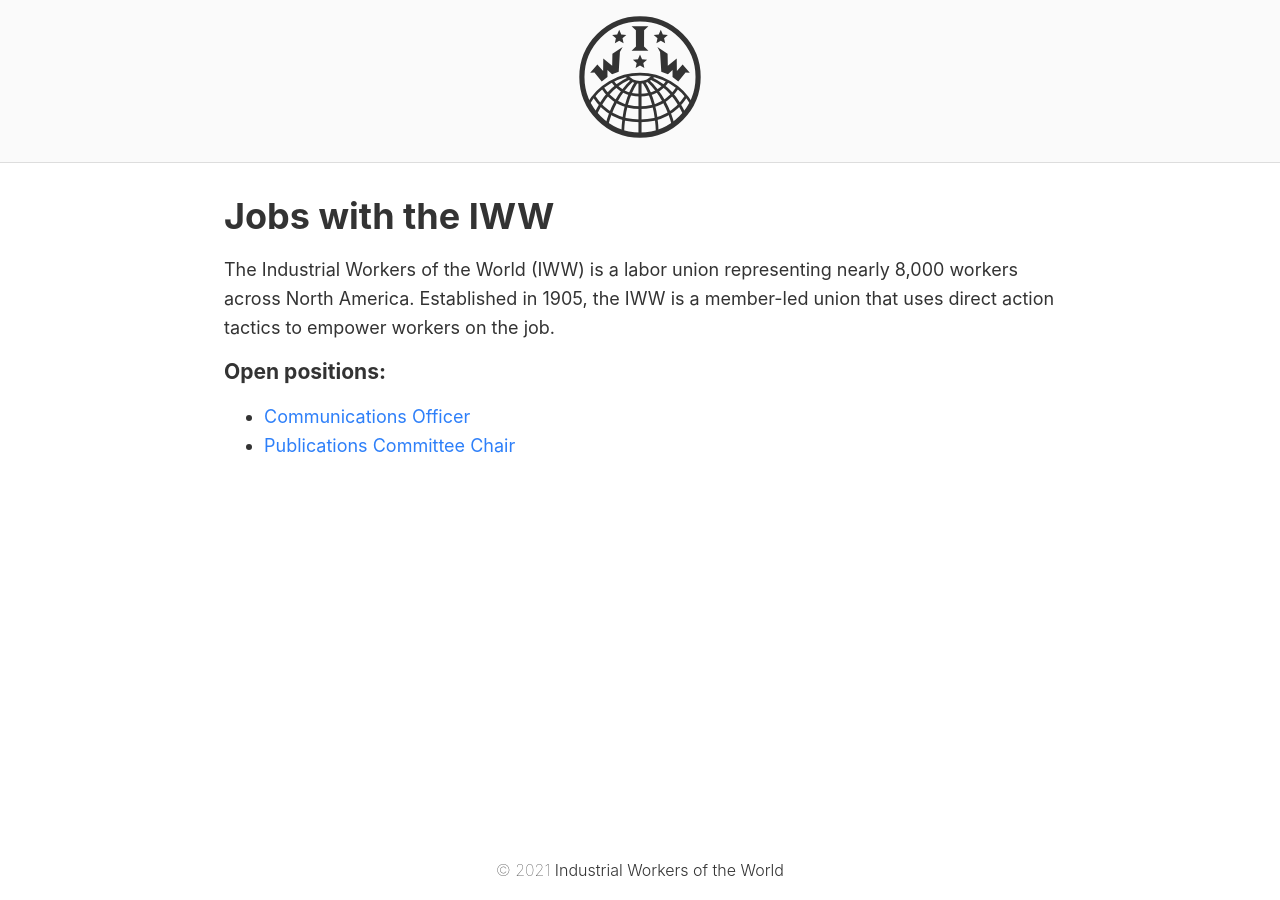
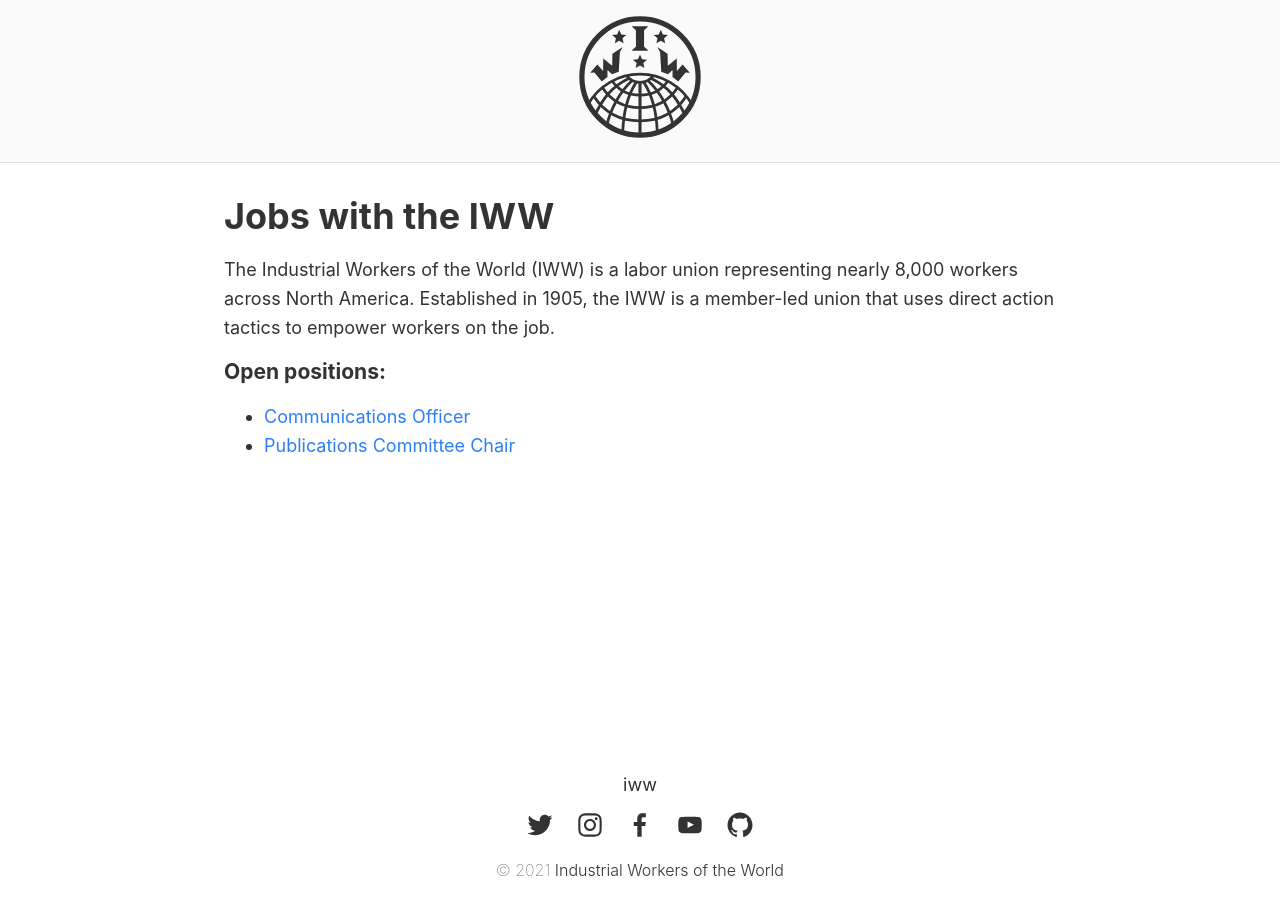
Before and after one commit to iww/jobs.iww.org, a Jekyll site: the page built from index.html, in a window 1280 px wide. Built offline with Jekyll 4.4.1, drawn with Linux system fonts in a browser that asks for light colours.

Commit message:
Update social-icons.html

```diff
--- a/_includes/social-icons.html
+++ b/_includes/social-icons.html
@@ -1,5 +1,7 @@
+{{ site.social_media_accounts | map: "twitter" }}
+
 <div class="social-icons">
-	{% for account in site.social_icons %}
+	{% for account in site.social_media_accounts %}
 		{%- if account.twitter -%}
 			<a href="https://twitter.com/{{ account.twitter | uri_escape | escape }}" target="_blank">
 				<svg id="twitter-icon" viewBox="0 0 64 64">
```
